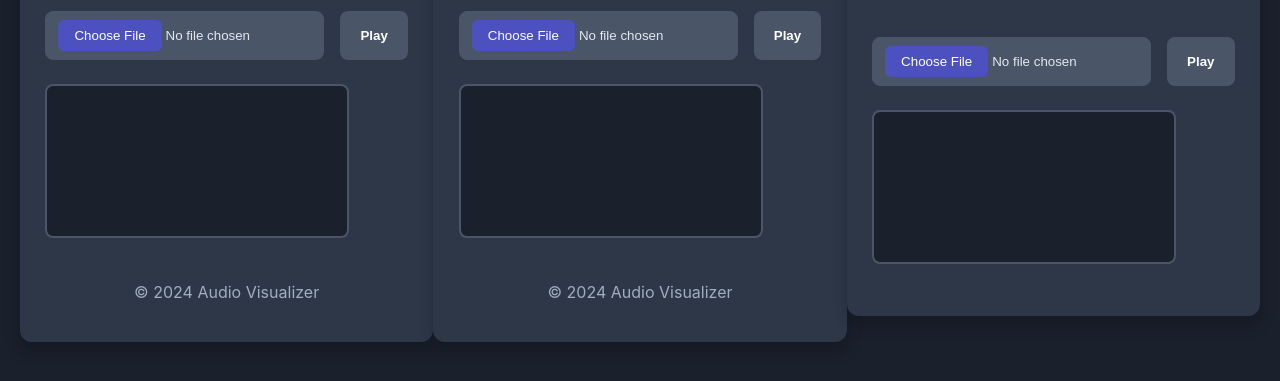
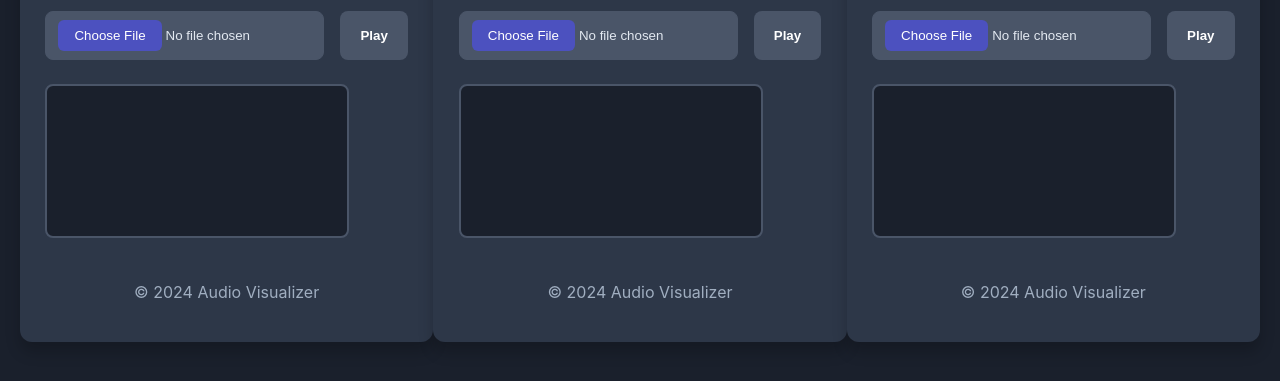
Before and after one commit to vanky0/new-demo, a plain HTML site: page Audio Visualizer/index.html in a window 1280 px wide. Shown: the part 341-722 px from the top of the page. Drawn offline with Linux system fonts and the light colour scheme.

Commit message:
style: adjust formatting and spacing

```diff
--- a/Audio Visualizer/index.html
+++ b/Audio Visualizer/index.html
@@ -86,3 +86,5 @@
             <audio id="audio-source" style="display: none;"></audio>
         </main>
         <footer>
+            <p>&copy; 2024 Audio Visualizer</p>
+        </footer>
```
